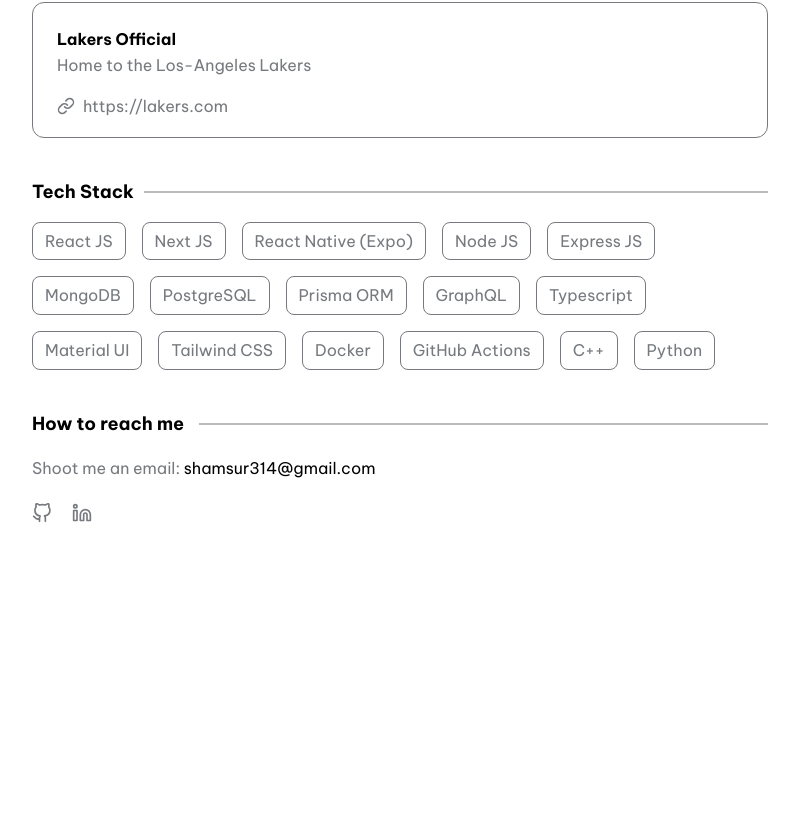
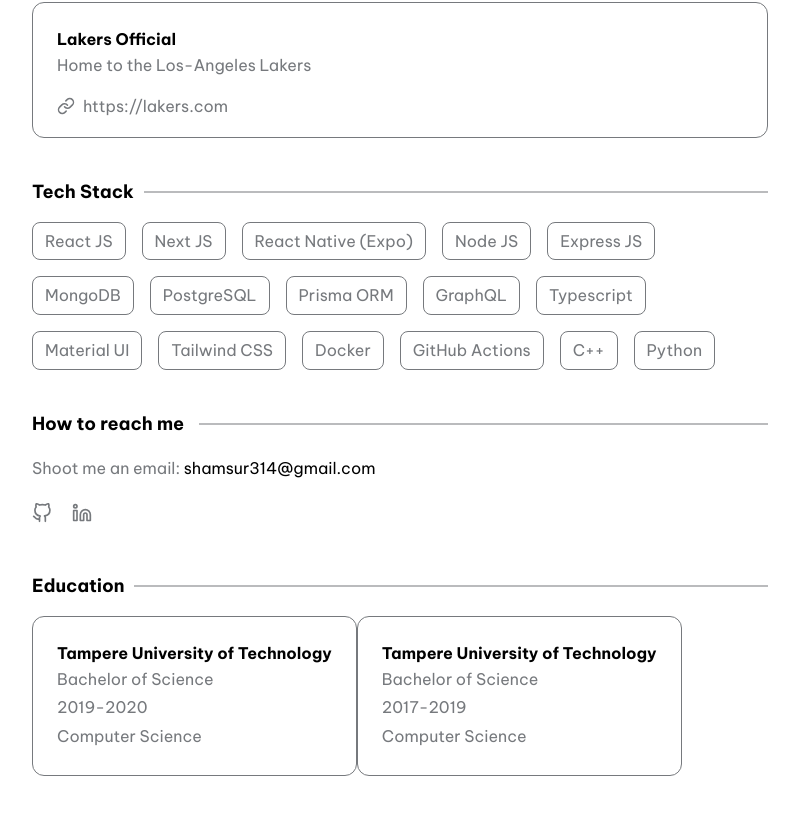
Before and after one commit to shamsch/minimal-portfolio, a Next.js app: page / in a window 1280 px wide. Shown: the part 602-1416 px from the top of the page, without its empty margins (240-1039 px from the left). Before the commit the page ends 1214 px from the top, so only its background shows below. Built offline with nearby package versions, Linux system fonts and the light colour scheme.

Commit message:
added education component, need flex dir fix

```diff
--- /dev/null
+++ b/components/Education.js
@@ -0,0 +1,30 @@
+import { education } from '@/data/config';
+
+export default function Education() {
+    return (
+      <div className="">
+        <div className="overflow-x-hidden w-full">
+          <h2 className="landingSectionTitle max-w-max mx-0 text-left relative mb-4 md:w-max ">
+            {education.title}
+          </h2>
+        </div>
+        {/* education school items card map through here */}
+        <div className="flex flex-vertical-center flex-wrap overflow-x-hidden w-full">
+            {education.schools.map((item, index) => {
+                return (
+                    <div
+                        key={index}
+                        className="p-6 border border-lightText rounded-xl mb-4"
+                    >
+                        <h3>{item.name}</h3>
+                        <p>{item.degree}</p>
+                        <p>{item.start}-{item.end}</p>
+                        <p>{item.description}</p>
+                    </div>
+                );
+            }
+            )}
+        </div>
+      </div>
+    );
+  }
--- a/data/config.js
+++ b/data/config.js
@@ -49,3 +49,23 @@
   github: 'shamsch',
   linkedin: 'shamsur314'
 };
+
+export const education = {
+  title: 'Education',
+  schools: [
+    {
+      name: 'Tampere University of Technology',
+      degree: 'Bachelor of Science',
+      start: '2019',
+      end: '2020',
+      description: 'Computer Science'
+    },
+    {
+      name: 'Tampere University of Technology',
+      degree: 'Bachelor of Science',
+      start: '2017',
+      end: '2019',
+      description: 'Computer Science'
+    }
+  ]
+}
--- a/pages/index.js
+++ b/pages/index.js
@@ -2,8 +2,10 @@
 import Head from 'next/head'
 import Hero from '@/components/Hero';
 import Projects from '@/components/Projects';
+import Education from '@/components/Education';
 import Stack from '@/components/Stack';
 import { meta } from '@/data/config';
+
 
 export default function Index() {
   return (
@@ -17,6 +19,7 @@
           <Projects />
           <Stack />
           <Contact />
+          <Education/>
         </div>
       </div>
     </>
```
